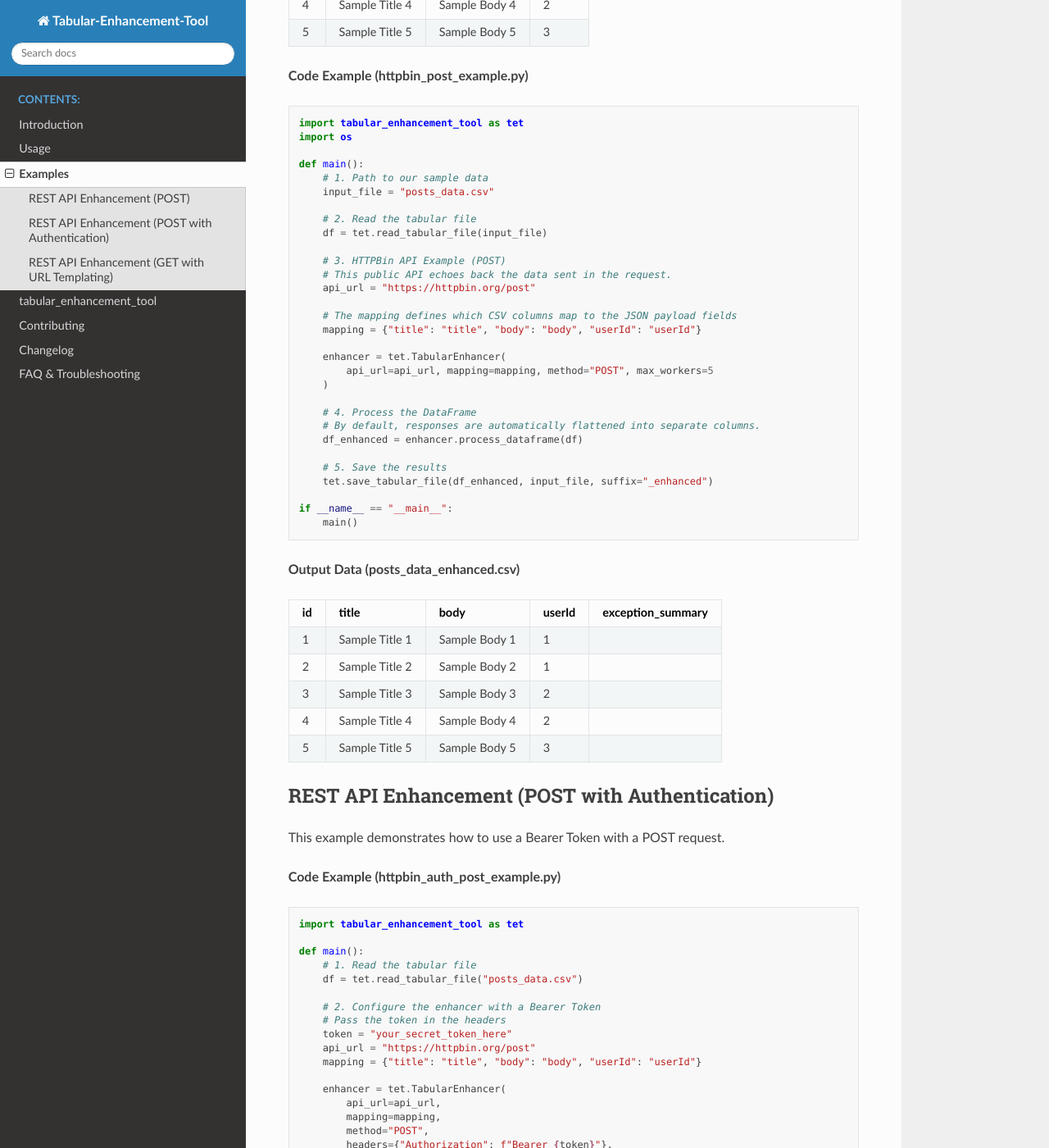
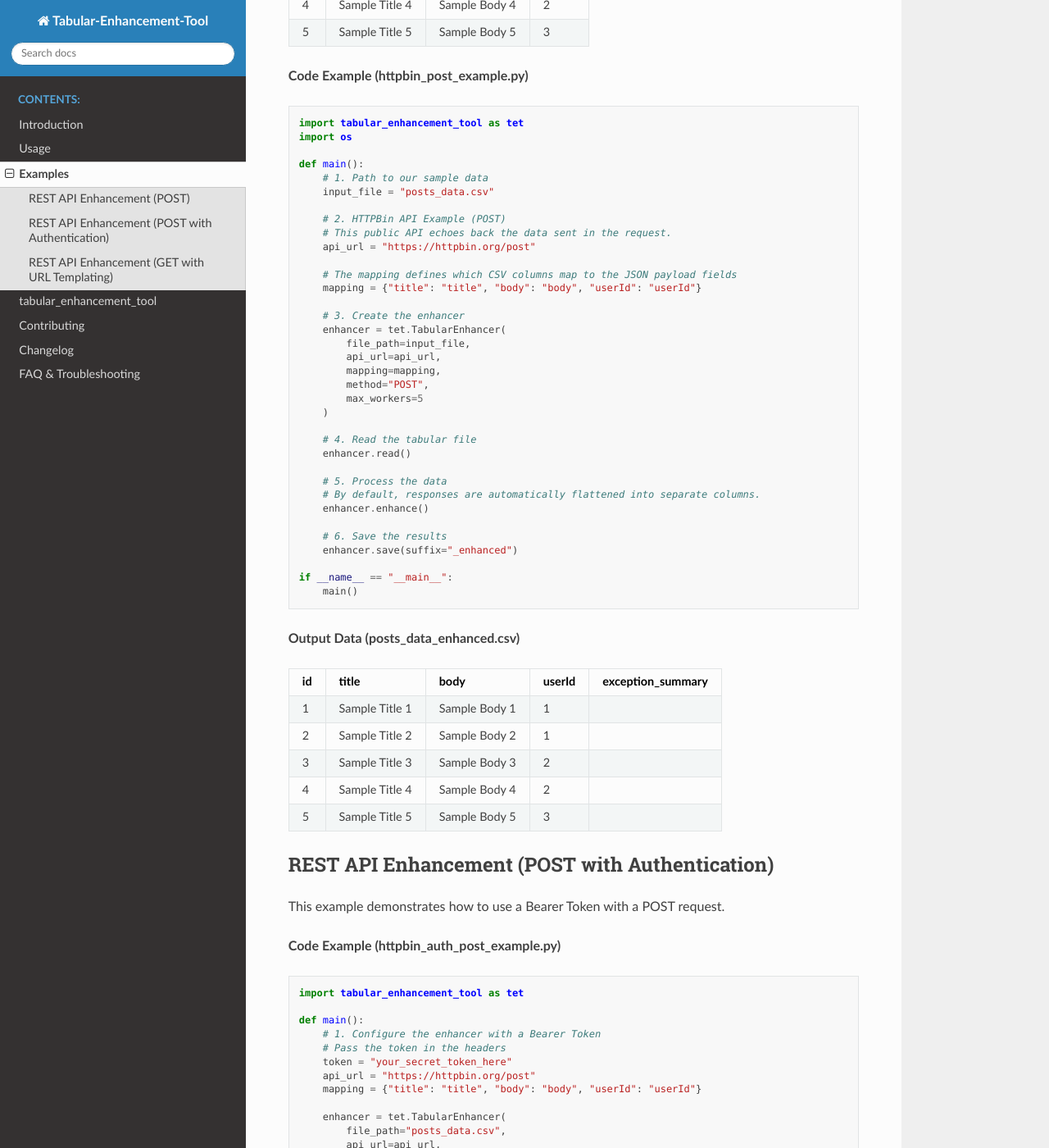
Before and after one commit to Mikuana/tabular-enhancement-tool, a Sphinx documentation site: the page built from docs/examples.rst, in a window 1280 px wide and 1400 px high, scrolled down 552 px. Shown: the whole window at 82% size. Built offline with Sphinx 7.4.7 and the Read the Docs theme 3.1.0, drawn with Linux system fonts in a browser that asks for light colours; some of the changed text lies outside the part shown.

Commit message:
Refactor core code and tests to replace standalone read/save functions with unified TabularEnhancer class usage. Update CLI and examples for consistency.

```diff
--- a/docs/examples.rst
+++ b/docs/examples.rst
@@ -49,26 +49,31 @@ This example demonstrates how to enrich a CSV file by sending its rows as JSON p
         # 1. Path to our sample data
         input_file = "posts_data.csv"
 
-        # 2. Read the tabular file
-        df = tet.read_tabular_file(input_file)
-
-        # 3. HTTPBin API Example (POST)
+        # 2. HTTPBin API Example (POST)
         # This public API echoes back the data sent in the request.
         api_url = "https://httpbin.org/post"
 
         # The mapping defines which CSV columns map to the JSON payload fields
         mapping = {"title": "title", "body": "body", "userId": "userId"}
 
+        # 3. Create the enhancer
         enhancer = tet.TabularEnhancer(
-            api_url=api_url, mapping=mapping, method="POST", max_workers=5
+            file_path=input_file,
+            api_url=api_url,
+            mapping=mapping,
+            method="POST",
+            max_workers=5
         )
 
-        # 4. Process the DataFrame
+        # 4. Read the tabular file
+        enhancer.read()
+
+        # 5. Process the data
         # By default, responses are automatically flattened into separate columns.
-        df_enhanced = enhancer.process_dataframe(df)
+        enhancer.enhance()
 
-        # 5. Save the results
-        tet.save_tabular_file(df_enhanced, input_file, suffix="_enhanced")
+        # 6. Save the results
+        enhancer.save(suffix="_enhanced")
 
     if __name__ == "__main__":
         main()
@@ -121,16 +126,14 @@ This example demonstrates how to use a Bearer Token with a POST request.
     import tabular_enhancement_tool as tet
 
     def main():
-        # 1. Read the tabular file
-        df = tet.read_tabular_file("posts_data.csv")
-
-        # 2. Configure the enhancer with a Bearer Token
+        # 1. Configure the enhancer with a Bearer Token
         # Pass the token in the headers
         token = "your_secret_token_here"
         api_url = "https://httpbin.org/post"
         mapping = {"title": "title", "body": "body", "userId": "userId"}
 
         enhancer = tet.TabularEnhancer(
+            file_path="posts_data.csv",
             api_url=api_url,
             mapping=mapping,
             method="POST",
@@ -138,11 +141,10 @@ This example demonstrates how to use a Bearer Token with a POST request.
             max_workers=5
         )
 
-        # 3. Process the DataFrame
-        df_enhanced = enhancer.process_dataframe(df)
-
-        # 4. Save results
-        tet.save_tabular_file(df_enhanced, "posts_data.csv", suffix="_auth")
+        # 2. Read, enhance and save
+        enhancer.read()
+        enhancer.enhance()
+        enhancer.save(suffix="_auth")
 
     if __name__ == "__main__":
         main()
@@ -183,16 +185,14 @@ This example shows how to use GET requests with dynamic URL templating to fetch
     import tabular_enhancement_tool as tet
 
     def main():
-        # 1. Read data with coordinates (columns: lat, lon)
-        df = tet.read_tabular_file("cities_coords.csv")
-
-        # 2. Configure the NWS API enhancer
+        # 1. Configure the NWS API enhancer
         # The URL template uses {lat} and {lon} placeholders
         api_url = "https://api.weather.gov/points/{lat},{lon}"
         mapping = {"lat": "lat", "lon": "lon"}
         headers = {"User-Agent": "(myweatherapp.com, contact@example.com)"}
 
         enhancer = tet.TabularEnhancer(
+            file_path="cities_coords.csv",
             api_url=api_url,
             mapping=mapping,
             method="GET",
@@ -200,12 +200,13 @@ This example shows how to use GET requests with dynamic URL templating to fetch
             max_workers=5
         )
 
-        # 3. Process the DataFrame
+        # 2. Process the data
         # The NWS API 'data' field is automatically extracted and flattened.
-        df_enhanced = enhancer.process_dataframe(df)
+        enhancer.read()
+        enhancer.enhance()
 
-        # 4. Save the results
-        tet.save_tabular_file(df_enhanced, "cities_coords.csv", suffix="_weather")
+        # 3. Save the results
+        enhancer.save(suffix="_weather")
 
     if __name__ == "__main__":
         main()
--- a/tabular_enhancement_tool/__init__.py
+++ b/tabular_enhancement_tool/__init__.py
@@ -1,7 +1,5 @@
 from .core import (
     TabularEnhancer,
-    read_tabular_file,
-    save_tabular_file,
 )
 
 __author__ = "Christopher Boyd"
@@ -9,6 +7,4 @@ __co_author__ = "Junie"
 __version__ = "0.2.1"
 __all__ = [
     "TabularEnhancer",
-    "read_tabular_file",
-    "save_tabular_file",
 ]
```
Also changed, not shown: docs/changelog.rst (+5 -2 lines), docs/usage.rst (+16 -25 lines), 8 other files.
